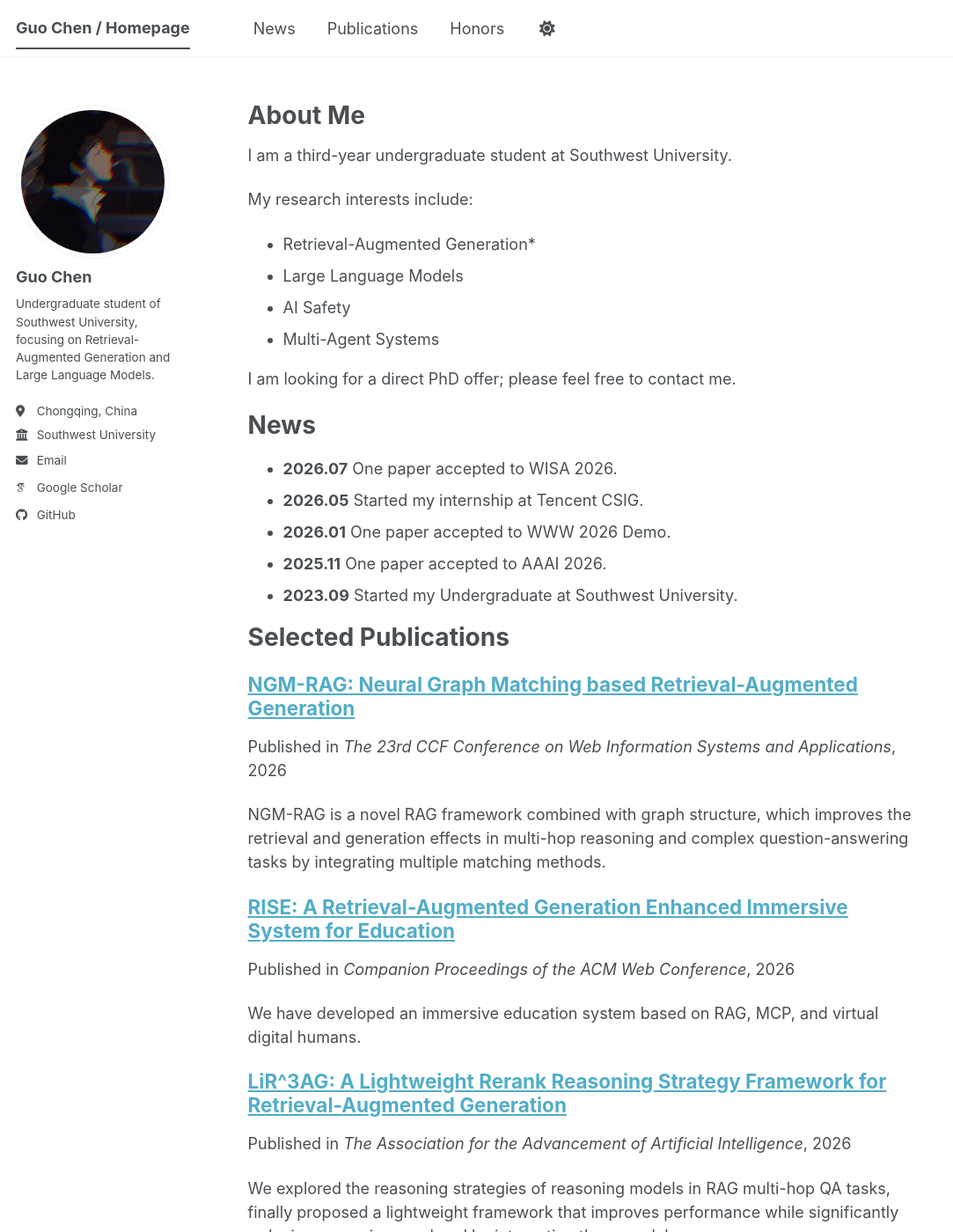
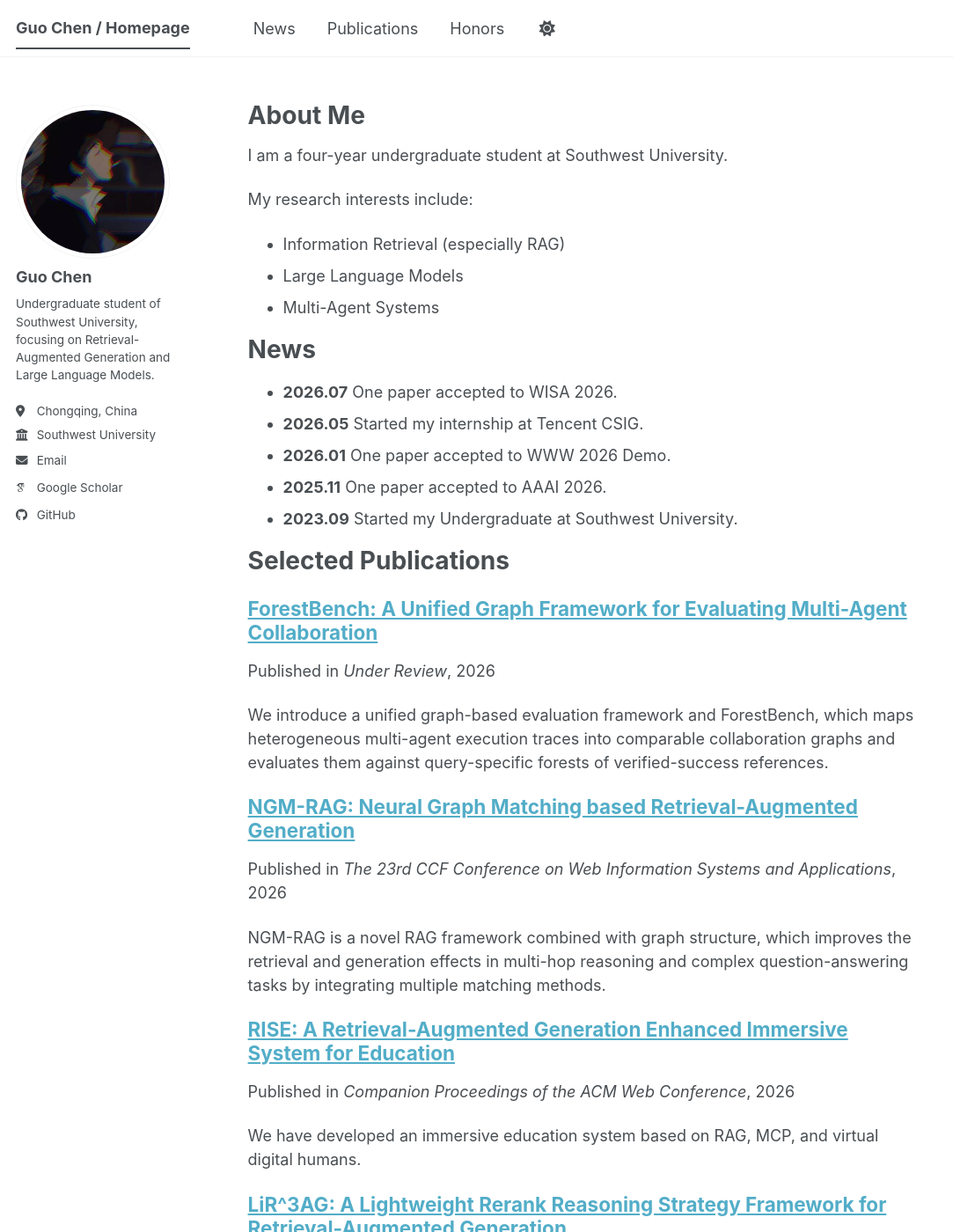
Before and after one commit to WinstonCHEN1/WinstonCHEN1.github.io, a Jekyll site: the page built from _pages/about.md, in a window 1280 px wide and 1400 px high. Shown: the whole window at 88% size, without its empty margins (0-1083 px from the left). Built offline with Jekyll 4.4.1, drawn with Linux system fonts in a browser that asks for light colours; some web fonts are replaced; a script bundle is joined from its source files by our own code; library files that are not in the unit come from our copies.

Commit message:
Docs:Update KDD

```diff
--- a/_pages/about.md
+++ b/_pages/about.md
@@ -9,15 +9,12 @@ redirect_from:
 
 # About Me
 
-I am a third-year undergraduate student at Southwest University.
+I am a four-year undergraduate student at Southwest University.
 
 My research interests include:
-- Retrieval-Augmented Generation*
+- Information Retrieval (especially RAG)
 - Large Language Models
-- AI Safety
 - Multi-Agent Systems
-
-I am looking for a direct PhD offer; please feel free to contact me.
 
 # News
 
--- /dev/null
+++ b/_publications/2026-KDD.md
@@ -0,0 +1,14 @@
+---
+title: "ForestBench: A Unified Graph Framework for Evaluating Multi-Agent Collaboration"
+collection: publications
+category: conferences
+permalink: /publication/2026-KDD
+excerpt: 'We introduce a unified graph-based evaluation framework and ForestBench, which maps heterogeneous multi-agent execution traces into comparable collaboration graphs and evaluates them against query-specific forests of verified-success references.'
+venue: 'Under Review'
+date: 2026-08-09
+paperurl: 'https://arxiv.org/abs/2608.08605'
+bibtexurl: "/files/chen2026forestbench.bib"
+citation: 'Chen, Guo, Ziwen Li, Reed Li, Yu Lu, Haibo Shi, Bingbing Xu, and Junjie Huang. "ForestBench: A Unified Graph Framework for Evaluating Multi-Agent Collaboration." arXiv preprint arXiv:2608.08605 (2026).'
+---
+
+Multi-agent systems (MAS) built on Large Language Models (LLMs) are proliferating rapidly, but their heterogeneous execution traces provide no common basis for evaluation across methods. Outcome-only benchmarks discard collaborations, whereas LLM-as-Judge evaluation requires additional, model-dependent inference and can vary with the LLM and rubric. We introduce a generalizable evaluation framework that maps native MAS traces into a shared space of unified collaboration graphs, enabling different methods to be evaluated under the same representation, reference set, and metric panel. Candidate graphs are compared with a query-specific reference forest. Each forest is a benchmark-provided collection of verified-success graphs: it records diverse ways in which representative MAS methods can complete the task, rather than prescribing a unique optimal process. Instantiating the framework as ForestBench, we filter 844 collaboration-necessary queries from seven public datasets, precompute ten successful target-conditioned reference graphs per query, and evaluate six representative MAS frameworks. Controlled backbone, reference-construction, and perturbation studies test the stability and scope of evaluation. Once the benchmark forests are built, ForestBench scores a trace in milliseconds without further LLM inference, providing a reusable structural basis for comparing diverse MAS collaboration traces.
--- /dev/null
+++ b/files/chen2026forestbench.bib
@@ -0,0 +1,6 @@
+@article{chen2026forestbench,
+  title={ForestBench: A Unified Graph Framework for Evaluating Multi-Agent Collaboration},
+  author={Chen, Guo and Li, Ziwen and Li, Reed and Lu, Yu and Shi, Haibo and Xu, Bingbing and Huang, Junjie},
+  journal={arXiv preprint arXiv:2608.08605},
+  year={2026}
+}
--- /dev/null
+++ b/files/chen2026ngm.bib
@@ -0,0 +1,6 @@
+@article{chen2026ngm,
+  title={NGM-RAG: Neural Graph Matching based Retrieval-Augmented Generation},
+  author={Chen, Guo and Li, Ziwen and Zheng, Maolin and Gao, Hao and Huang, Junjie and Jia, Tao},
+  journal={arXiv preprint arXiv:2607.11159},
+  year={2026}
+}
```
Also changed, not shown: _publications/2026-AAAI.md (+1 -1 lines), _publications/2026-WISA.md (+3 -0 lines), _publications/2026-WWW.md (+1 -1 lines).
